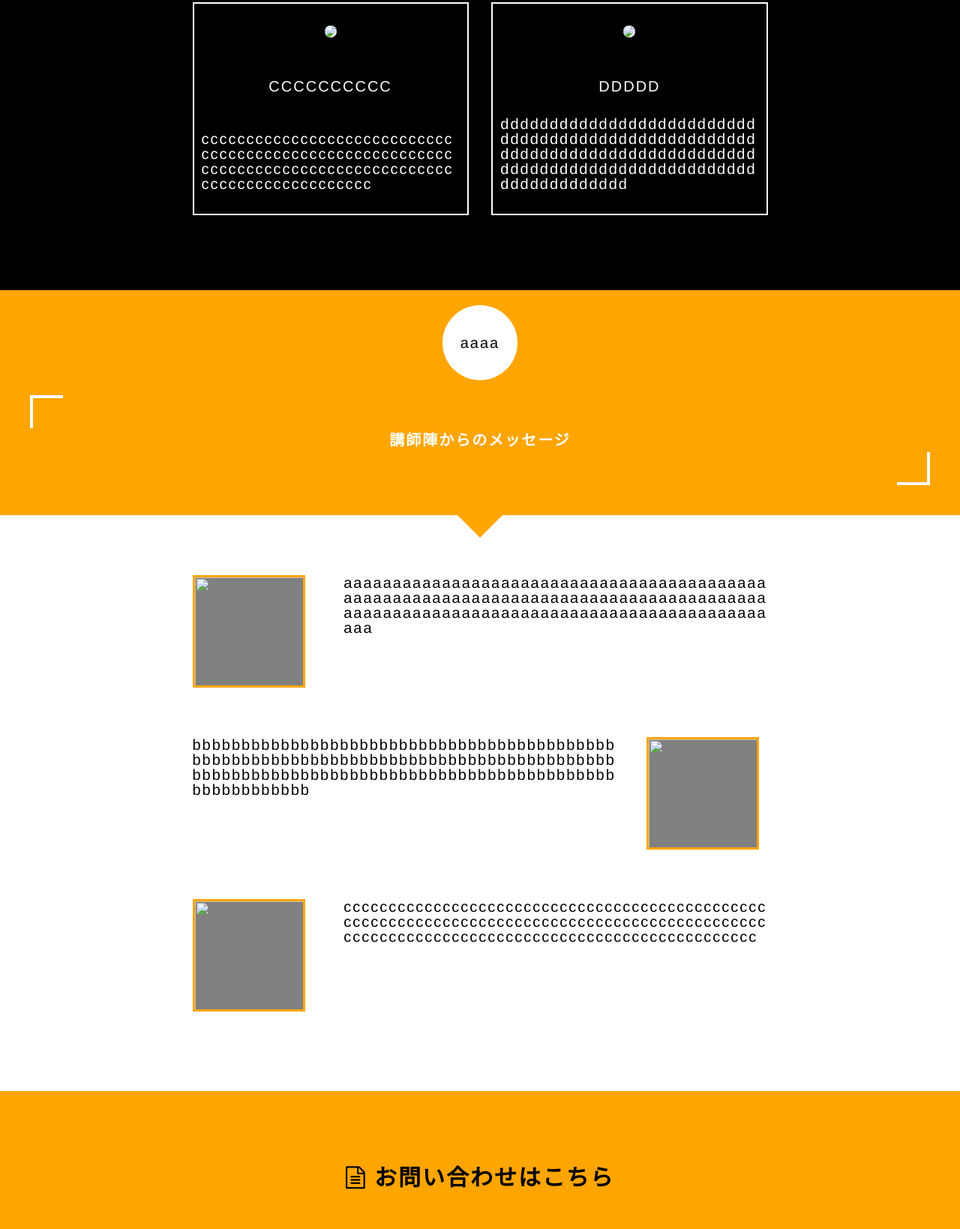
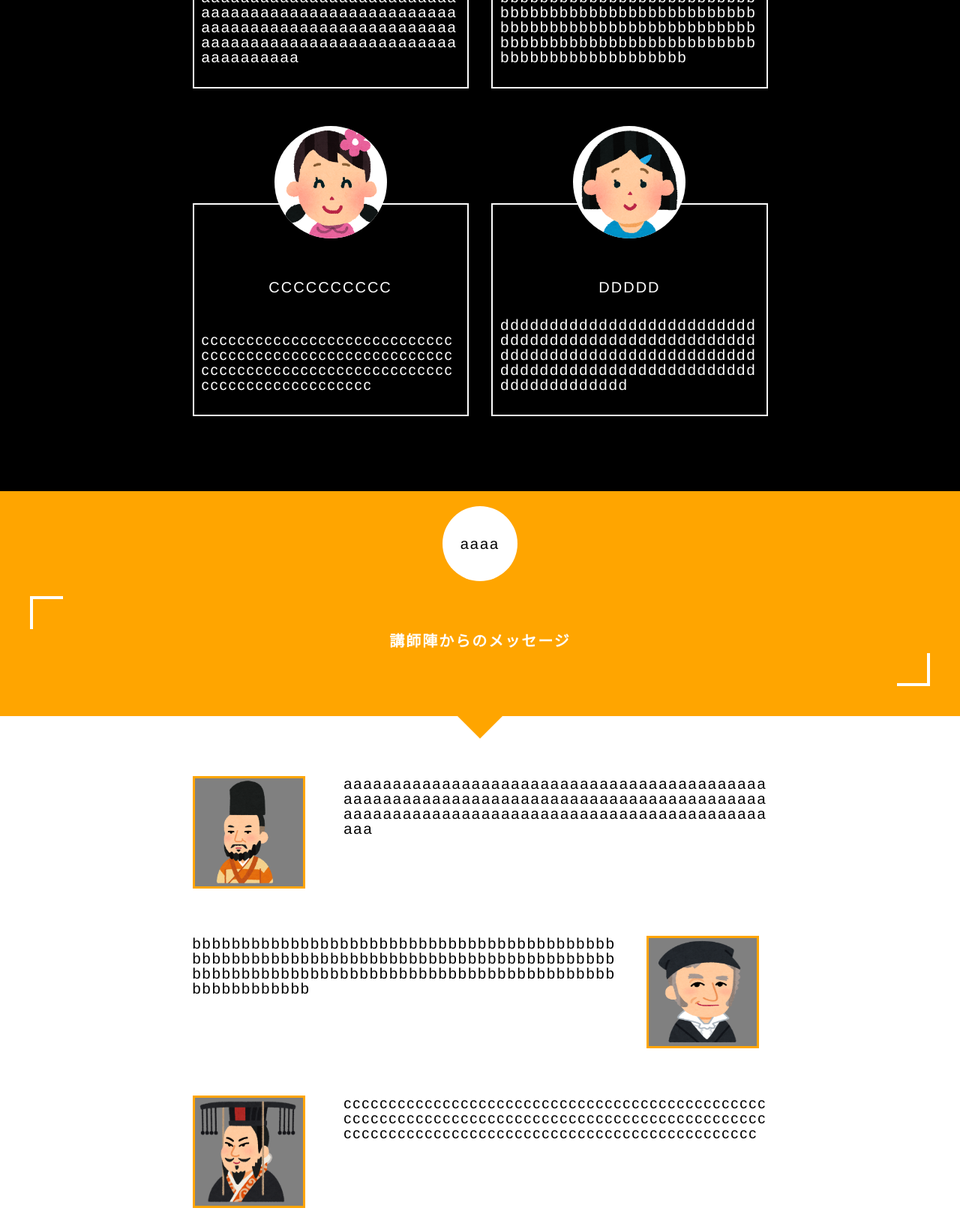
Before and after one commit to maetomo10/ProgrammingSchoolHpImitation, a plain HTML site: page index.html in a window 1280 px wide. Shown: the part 2558-4197 px from the top of the page at 75% size. Drawn offline with nearby package versions, Linux system fonts and the light colour scheme; the site is published under a folder, as on GitHub Pages, so addresses that start at the root find nothing.

Commit message:
error-repaired

```diff
--- a/index.html
+++ b/index.html
@@ -107,7 +107,7 @@
         </div>
         <div class="members-flex">
             <div class="member">
-                <img class="member-face" src="/img/boy_01.jpg">
+                <img class="member-face" src="img/boy_01.jpg">
                 <div class="member-box">
                     <p class="member-name">
                         AAAAAAAA
@@ -118,7 +118,7 @@
                 </div>
             </div>
             <div class="member">
-                <img class="member-face" src="/img/boy_03.jpg">
+                <img class="member-face" src="img/boy_03.jpg">
                 <div class="member-box">
                     <p class="member-name">
                         BBBB
@@ -129,7 +129,7 @@
                 </div>
             </div>
             <div class="member">
-                <img class="member-face" src="/img/girl_13.jpg">
+                <img class="member-face" src="img/girl_13.jpg">
                 <div class="member-box">
                     <p class="member-name">
                         CCCCCCCCCC
@@ -140,7 +140,7 @@
                 </div>
             </div>
             <div class="member">
-                <img class="member-face" src="/img/girl_14.jpg">
+                <img class="member-face" src="img/girl_14.jpg">
                 <div class="member-box">
                     <p class="member-name">
                         DDDDD
@@ -176,17 +176,17 @@
                     </p>
                 </div>
                 <div class="face-1 teacher-face">
-                    <img src="/img/nigaoe_ashikaga_yoshiteru.jpg">
+                    <img src="img/nigaoe_ashikaga_yoshiteru.jpg">
                 </div>
                 <div class="message-2 teacher-message">
                     <p>bbbbbbbbbbbbbbbbbbbbbbbbbbbbbbbbbbbbbbbbbbbbbbbbbbbbbbbbbbbbbbbbbbbbbbbbbbbbbbbbbbbbbbbbbbbbbbbbbbbbbbbbbbbbbbbbbbbbbbbbbbbbbbbbbbbbbbbbbbbbb
                     </p>
                 </div>
                 <div class="face-2 teacher-face">
-                    <img src="/img/nigaoe_carolus_fridericus_gauss.jpg">
+                    <img src="img/nigaoe_carolus_fridericus_gauss.jpg">
                 </div>
                 <div class="face-3 teacher-face">
-                    <img src="/img/nigaoe_sonken.jpg">
+                    <img src="img/nigaoe_sonken.jpg">
                 </div>
                 <div class="message-3 teacher-message">
                     <p>cccccccccccccccccccccccccccccccccccccccccccccccccccccccccccccccccccccccccccccccccccccccccccccccccccccccccccccccccccccccccccccccccccccccccccc
```
